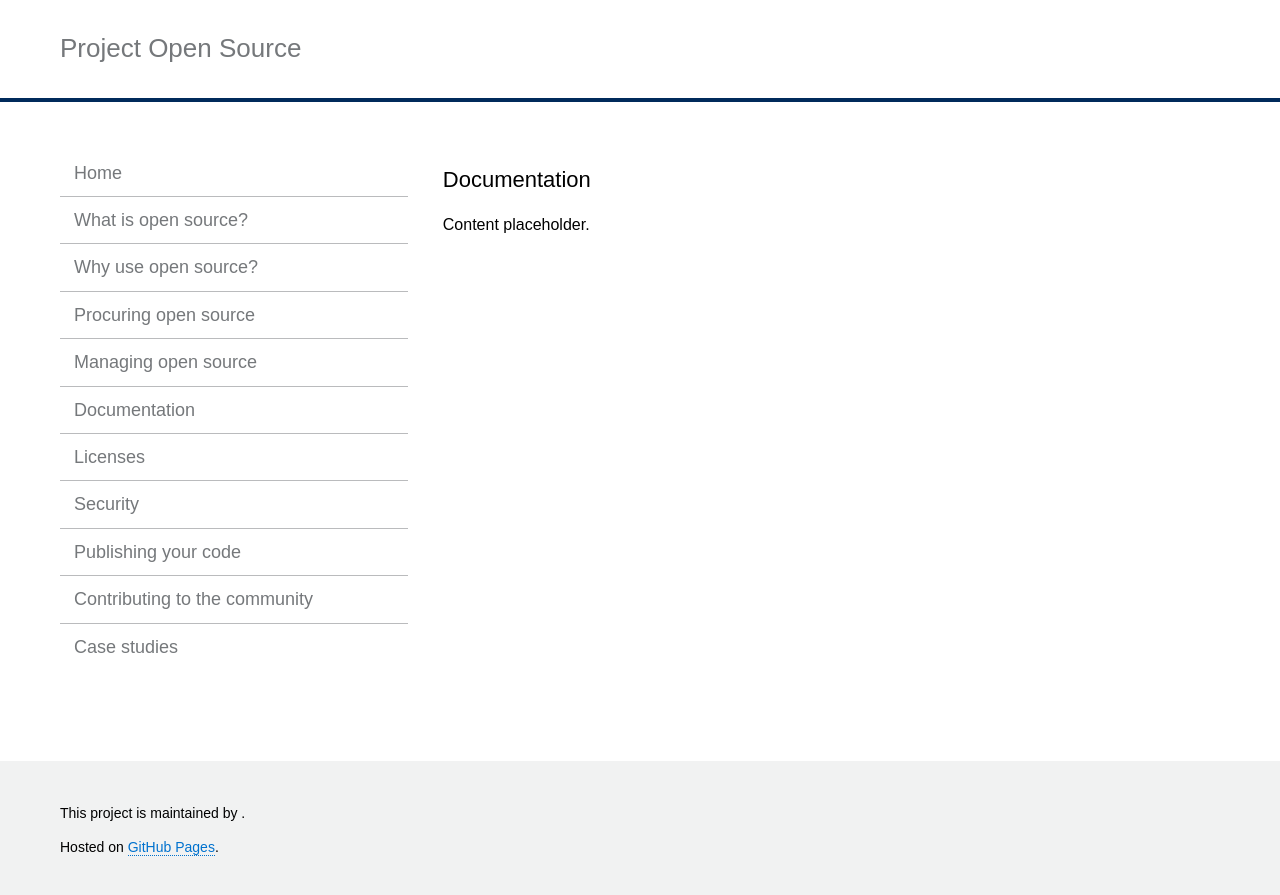
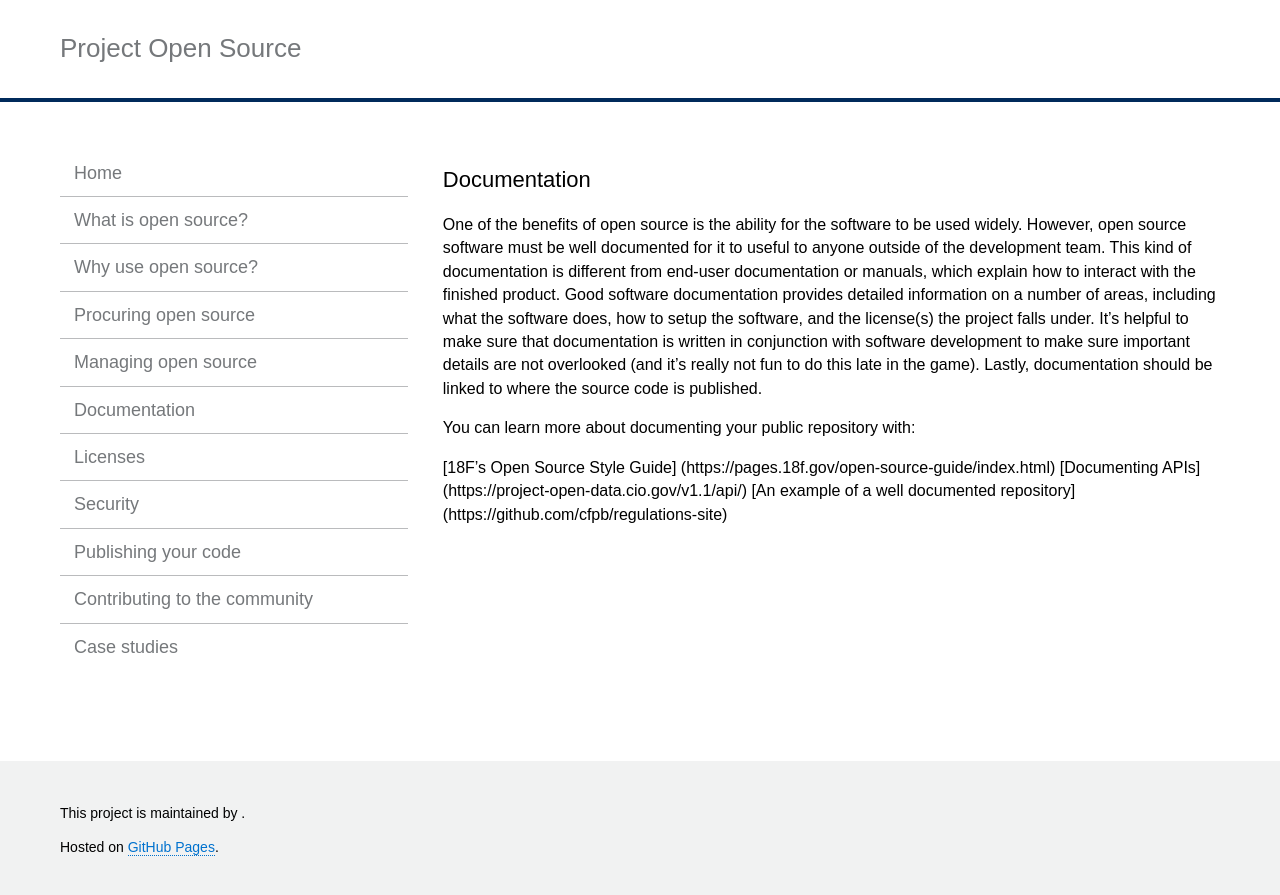
Before and after one commit to cfpb/project-open-source, a Jekyll site: the page built from _pages/documentation.md, in a window 1280 px wide. Shown: the top 895 px of the page. Built offline with Jekyll 4.4.1, drawn with Linux system fonts in a browser that asks for light colours; Markdown is read by kramdown in place of the engine named in the settings.

Commit message:
first update
Just some context and links. Still needs to be fleshed out a bit further.

```diff
--- a/_pages/documentation.md
+++ b/_pages/documentation.md
@@ -5,4 +5,10 @@ title: Documentation
 
 ## Documentation
 
-Content placeholder.
+One of the benefits of open source is the ability for the software to be used widely. However, open source software must be well documented for it to useful to anyone outside of the development team. This kind of documentation is different from end-user documentation or manuals, which explain how to interact with the finished product.  Good software documentation provides detailed information on a number of areas, including what the software does, how to setup the software, and the license(s) the project falls under. It's helpful to make sure that documentation is written in conjunction with software development to make sure important details are not overlooked (and it's really not fun to do this late in the game). Lastly, documentation should be  linked to where the source code is published.
+
+You can learn more about documenting your public repository with:
+
+[18F's Open Source Style Guide] (https://pages.18f.gov/open-source-guide/index.html)
+[Documenting APIs] (https://project-open-data.cio.gov/v1.1/api/)
+[An example of a well documented repository] (https://github.com/cfpb/regulations-site)
```
